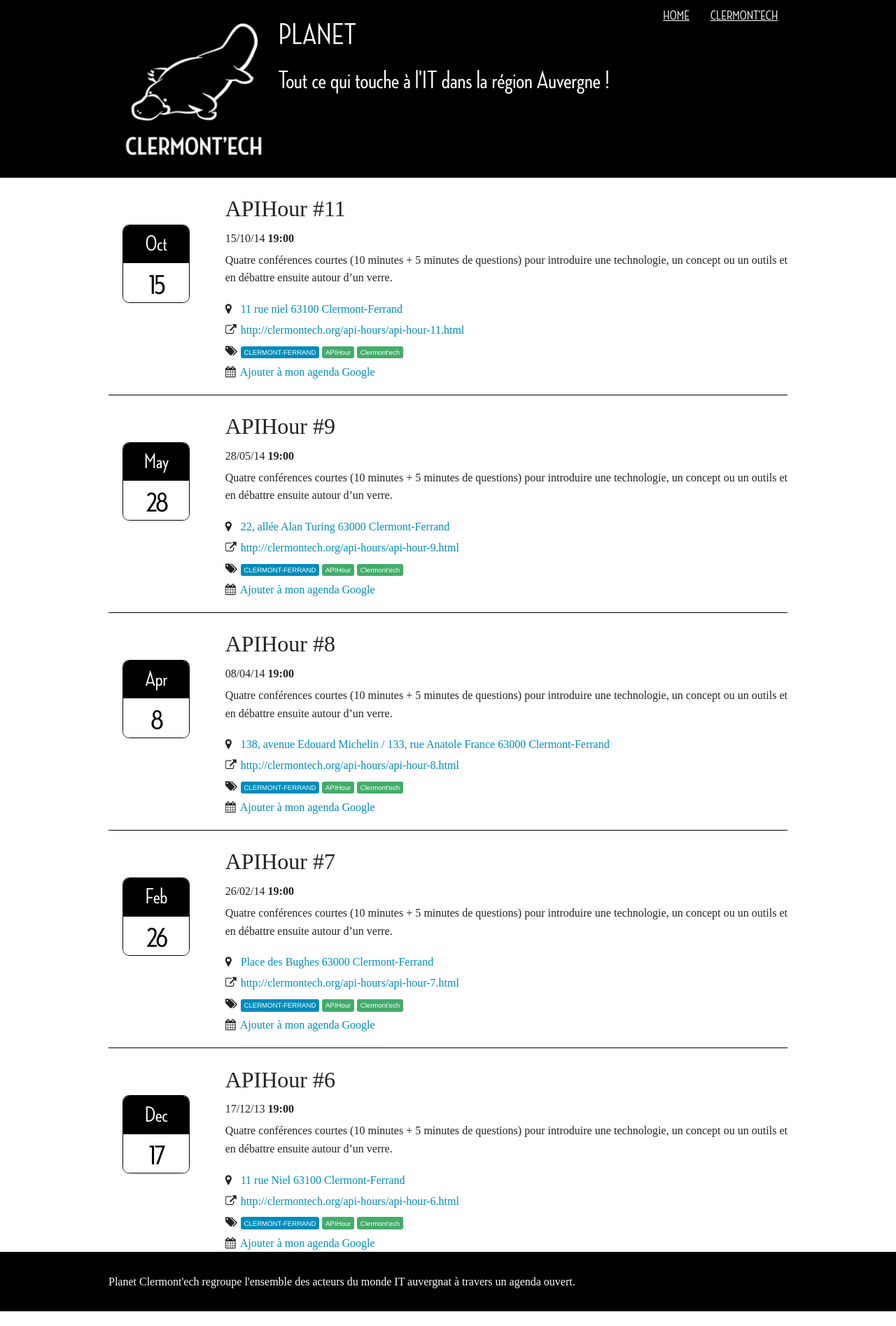
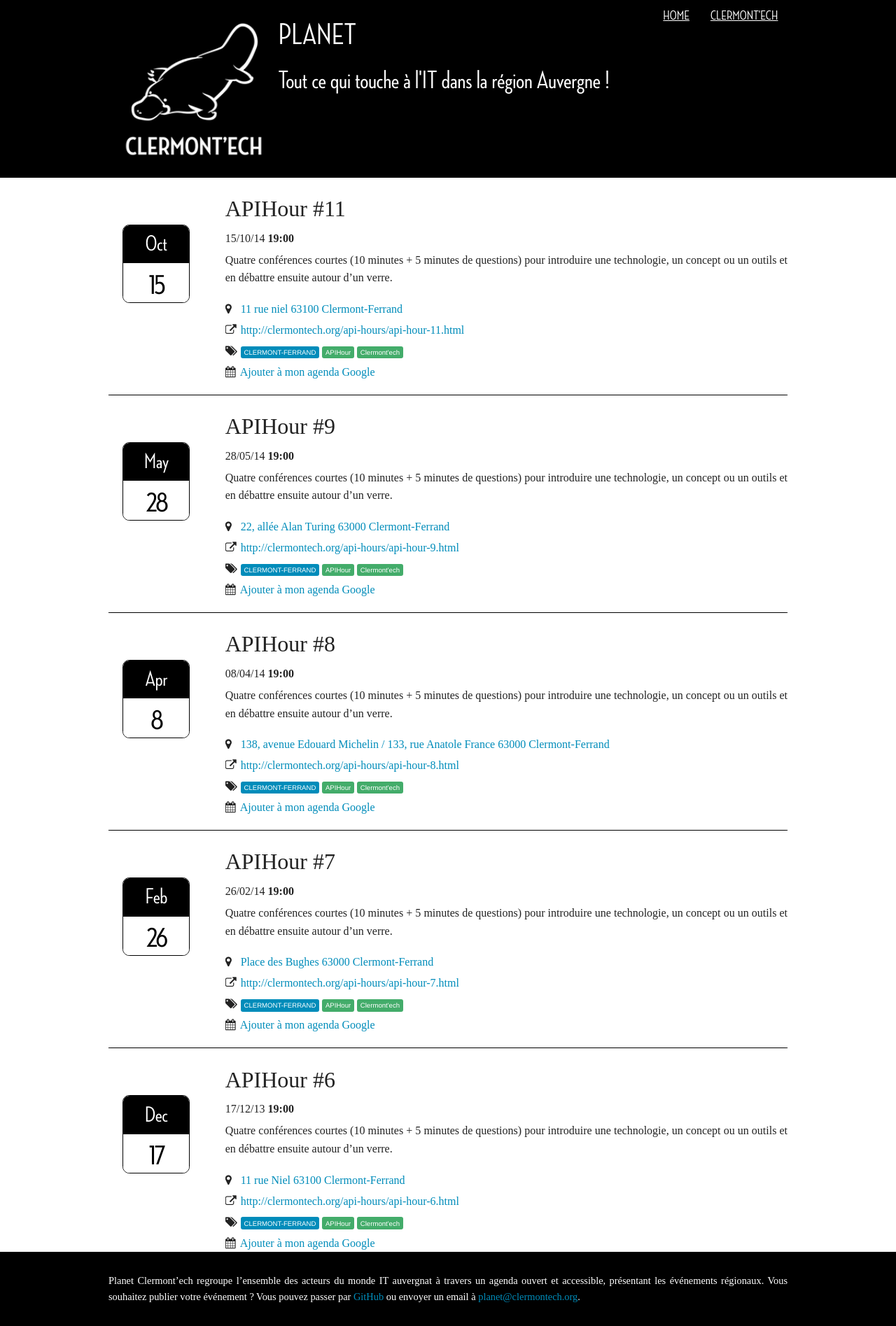
Before and after one commit to clermontech/planet, a Jekyll site: the page built from index.md, in a window 1280 px wide. Shown: the whole page at 70% size. Built offline with Jekyll 4.4.1, drawn with Linux system fonts in a browser that asks for light colours; Markdown is read by kramdown in place of the engine named in the settings; before the commit the page ends 1874 px from its top, so only the background shows below that.

Commit message:
Better footer

```diff
--- a/_config.yml
+++ b/_config.yml
@@ -4,10 +4,17 @@
 # Website config
 title:      "Planet"
 headline:   "Tout ce qui touche à l'IT dans la région Auvergne !"
-footer:     "Planet Clermont'ech regroupe l'ensemble des acteurs du monde IT auvergnat à travers un agenda ouvert."
+footer:
+    Planet Clermont'ech regroupe l'ensemble des acteurs du monde IT auvergnat à
+    travers un agenda ouvert et accessible, présentant les événements régionaux.
+    Vous souhaitez publier votre événement ? Vous pouvez passer par
+    [GitHub](https://github.com/clermontech/planet#clermontech-planet) ou
+    envoyer un email à [planet@clermontech.org](mailto:planet@clermontech.org).
+
 meta:
     default_author:         "Clermont'ech"
     default_description:    ""
+
 google:
     analytics:              "UA-41697057-2"
 insert:
--- a/_layouts/layout.html
+++ b/_layouts/layout.html
@@ -67,7 +67,7 @@
     <footer>
         <div class="row">
             <div class="small-12 columns">
-                <p class="text-justify">{{ site.footer }}</p>
+                {{ site.footer|markdownify }}
             </div>
         </div>
     </footer>
--- a/css/main.css
+++ b/css/main.css
@@ -85,6 +85,9 @@
   padding-top: 30px;
   padding-bottom: 10px;
   color: white; }
+  footer p {
+    text-align: justify;
+    font-size: 0.9em; }
 
 /* events */
 .event-name {
--- a/scss/main.scss
+++ b/scss/main.scss
@@ -140,6 +140,11 @@
     padding-top: 30px;
     padding-bottom: 10px;
     color: $background_color;
+
+    p {
+        text-align: justify;
+        font-size: 0.9em;
+    }
 }
 
 /* events */
```
